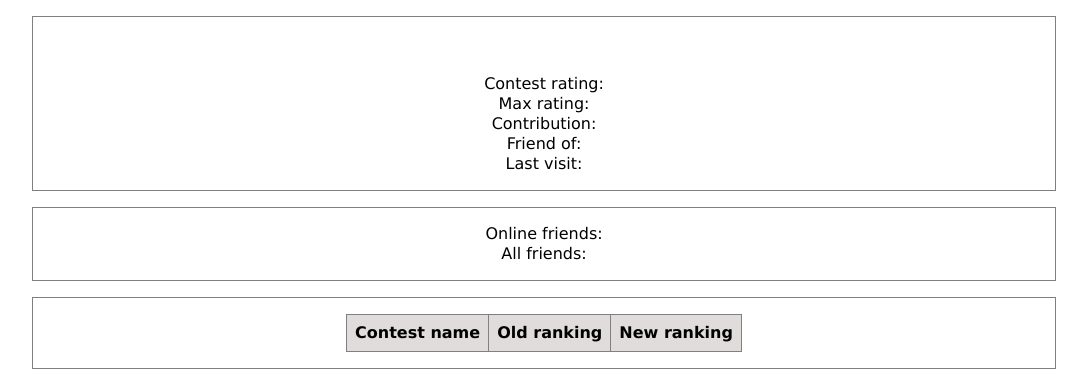
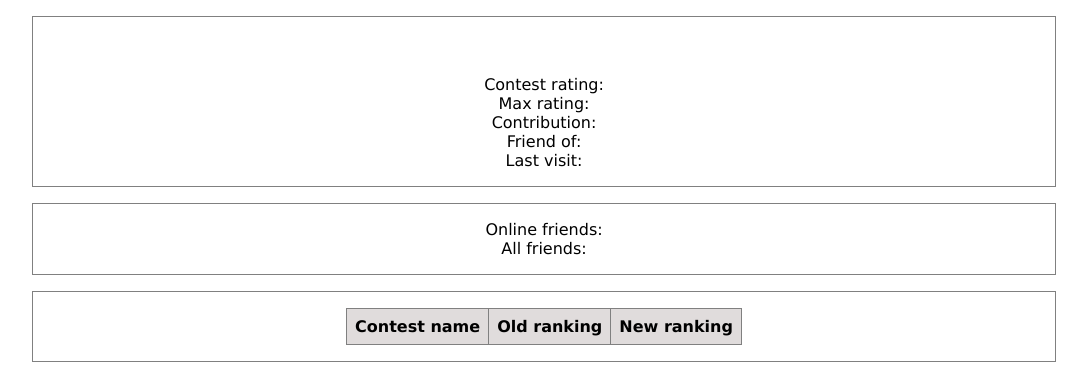
Before and after one commit to Gjeev/code-forces-profile-visualiser, a plain HTML site: page profile.html in a window 1280 px wide. Shown: the top 378 px of the page, without its empty margins (96-1183 px from the left). Drawn offline with nearby package versions, Linux system fonts and the light colour scheme.

Commit message:
Update profile.css
line height fix

```diff
--- a/stylesheet/profile.css
+++ b/stylesheet/profile.css
@@ -3,7 +3,6 @@
     padding: 0;
     margin: 0;
     font-family: Verdana, Geneva, Tahoma, sans-serif;
-    line-height: 20px;
 }
 .page {
     width:100vw;
```
